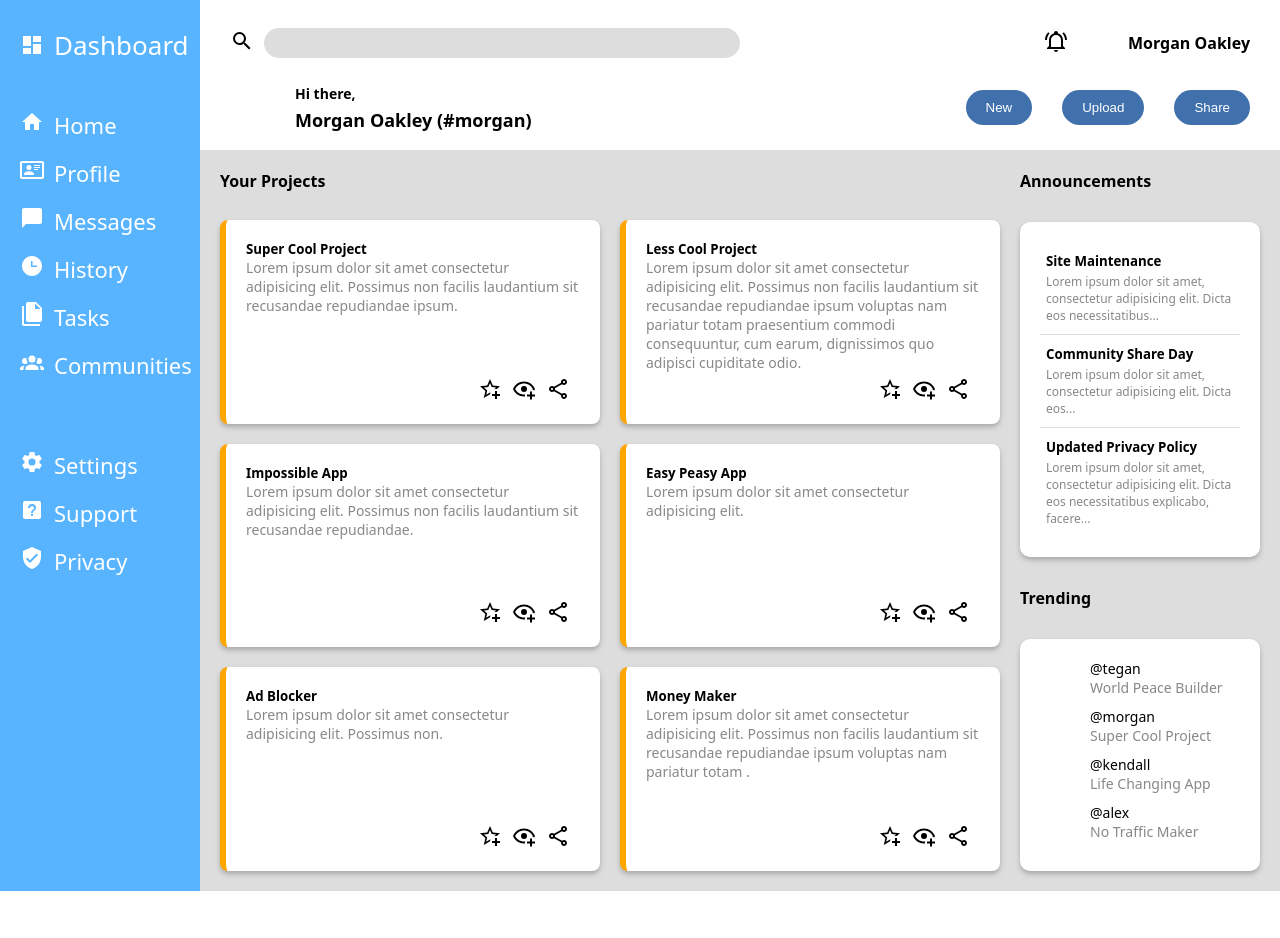
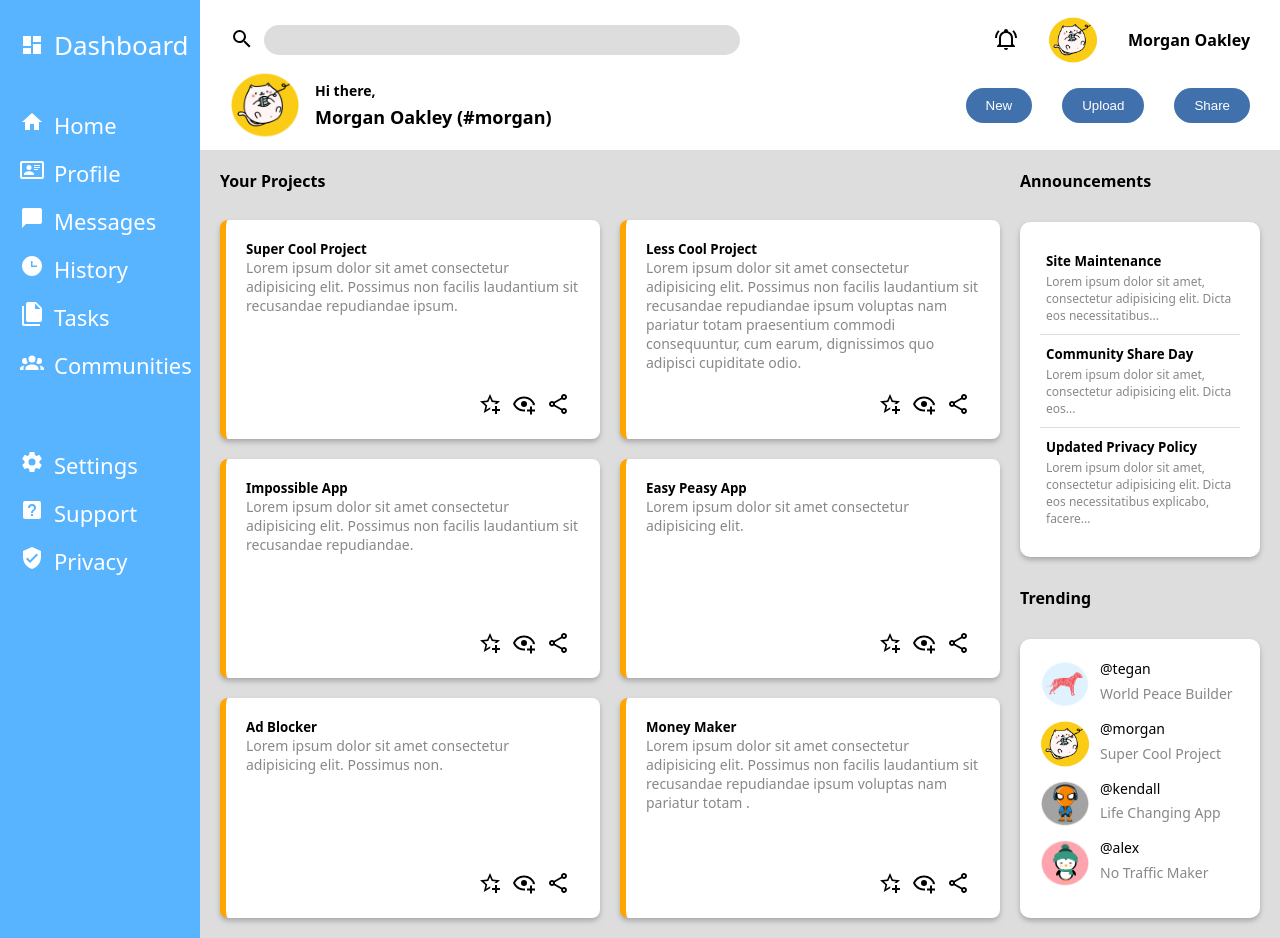
Before and after one commit to prefolo/admin-dashboard, a plain HTML site: page index.html in a window 1280 px wide. Before the commit the page ends 891 px from the top, so only its background shows below. Drawn offline with Linux system fonts and the light colour scheme.

Commit message:
Add images

```diff
--- a/index.html
+++ b/index.html
@@ -116,11 +116,11 @@
                         d="M10,21H14A2,2 0 0,1 12,23A2,2 0 0,1 10,21M21,19V20H3V19L5,17V11C5,7.9 7.03,5.17 10,4.29C10,4.19 10,4.1 10,4A2,2 0 0,1 12,2A2,2 0 0,1 14,4C14,4.1 14,4.19 14,4.29C16.97,5.17 19,7.9 19,11V17L21,19M17,11A5,5 0 0,0 12,6A5,5 0 0,0 7,11V18H17V11M19.75,3.19L18.33,4.61C20.04,6.3 21,8.6 21,11H23C23,8.07 21.84,5.25 19.75,3.19M1,11H3C3,8.6 3.96,6.3 5.67,4.61L4.25,3.19C2.16,5.25 1,8.07 1,11Z" />
                     </svg>
                 </button>
-                <img src="" alt="">
+                <img id="user-profile-img" src="./img/avatar-1.png" alt="user profile image">
                 <p id="profile-name">Morgan Oakley</p>
         </div>
         <div id="welcome-container">
-            <img src="" alt="">
+            <img id="welcome-user-img" src="./img/avatar-1.png" alt="user profile image">
             <p id="hi">Hi there,</p>
             <p id="welcome-name">Morgan Oakley (#morgan)</p>
         </div>
@@ -280,22 +280,22 @@
             <p id="trending-title">Trending</p>
             <div id="trending-container">
                 <div class="trend">
-                    <img src="" alt="">
+                    <img src="./img/avatar-2.png" alt="">
                     <p>@tegan</p>
                     <div>World Peace Builder</div>
                 </div>
                 <div class="trend">
-                    <img src="" alt="">
+                    <img src="./img/avatar-1.png" alt="">
                     <p>@morgan</p>
                     <div>Super Cool Project</div>
                 </div>
                 <div class="trend">
-                    <img src="" alt="">
+                    <img src="./img/avatar-3.png" alt="">
                     <p>@kendall</p>
                     <div>Life Changing App</div>
                 </div>
                 <div class="trend">
-                    <img src="" alt="">
+                    <img src="./img/avatar-4.png" alt="">
                     <p>@alex</p>
                     <div>No Traffic Maker</div>
                 </div>
--- a/style.css
+++ b/style.css
@@ -104,7 +104,7 @@ body{
 
 #welcome-container{
     display: grid;
-    grid-template-columns: 60px 1fr;
+    grid-template-columns: 80px 1fr;
     gap: 5px;
 }
 
@@ -161,6 +161,13 @@ input[type="search"]{
     font-size: 18px;
 }
 
+#user-profile-img{
+   width: 50px;
+}
+
+#welcome-user-img{
+    width: 70px;
+}
 /* main content */
 
 #main-content{
@@ -249,7 +256,7 @@ input[type="search"]{
 
 .trend{
     display: grid;
-    grid-template-columns: 50px 1fr;
+    grid-template-columns: 60px 1fr;
     font-size: 14px;
     margin-bottom: 10px;
 }
@@ -266,3 +273,11 @@ input[type="search"]{
 .trend div{
     color: #888;
 }
+
+.trend img {
+    width: 50px;
+}
+
+.trend p {
+    align-self: center;
+}
```
Also changed, not shown: img/avatar-1.png (added), img/avatar-2.png (added), img/avatar-3.png (added), img/avatar-4.png (added).
